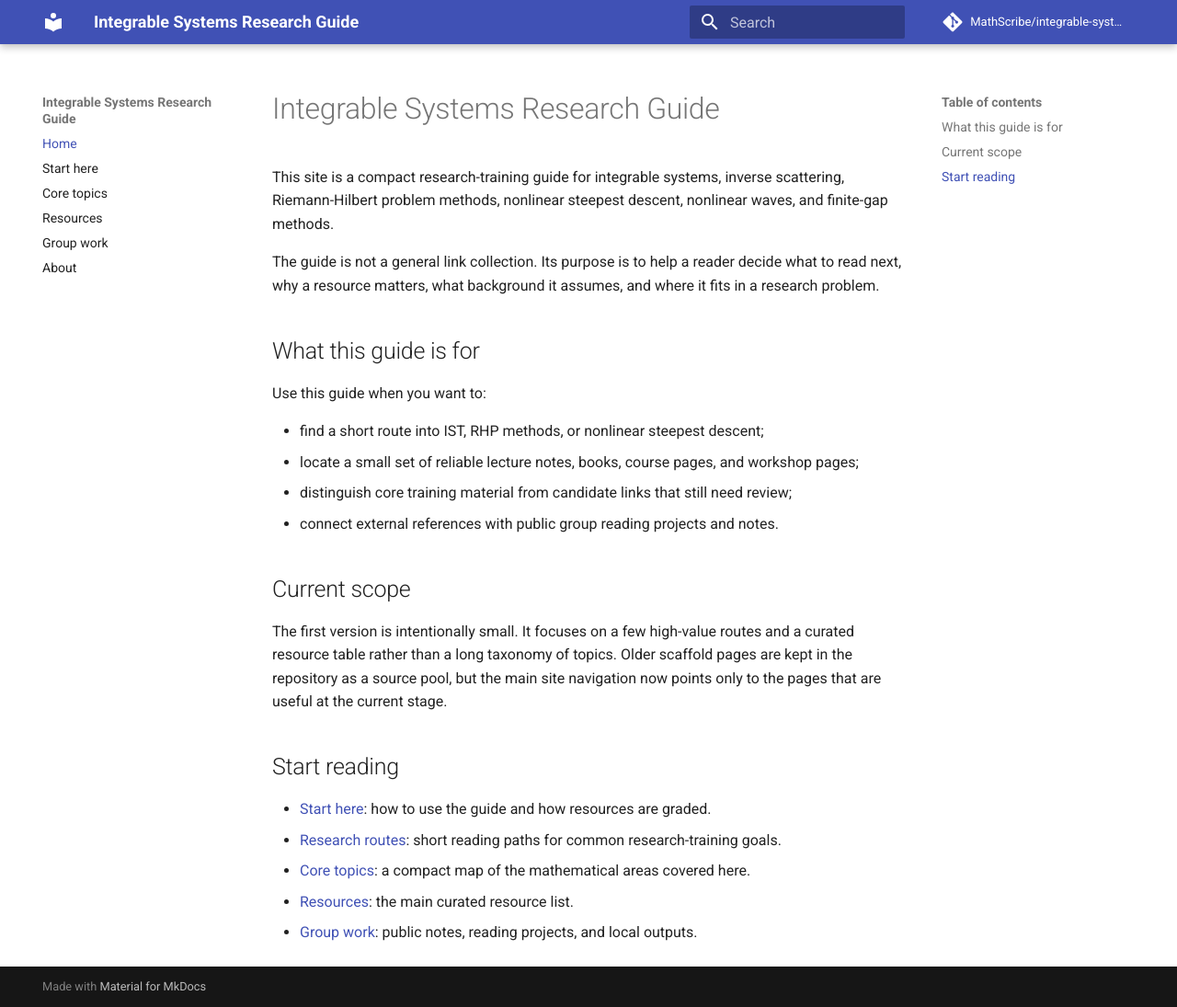
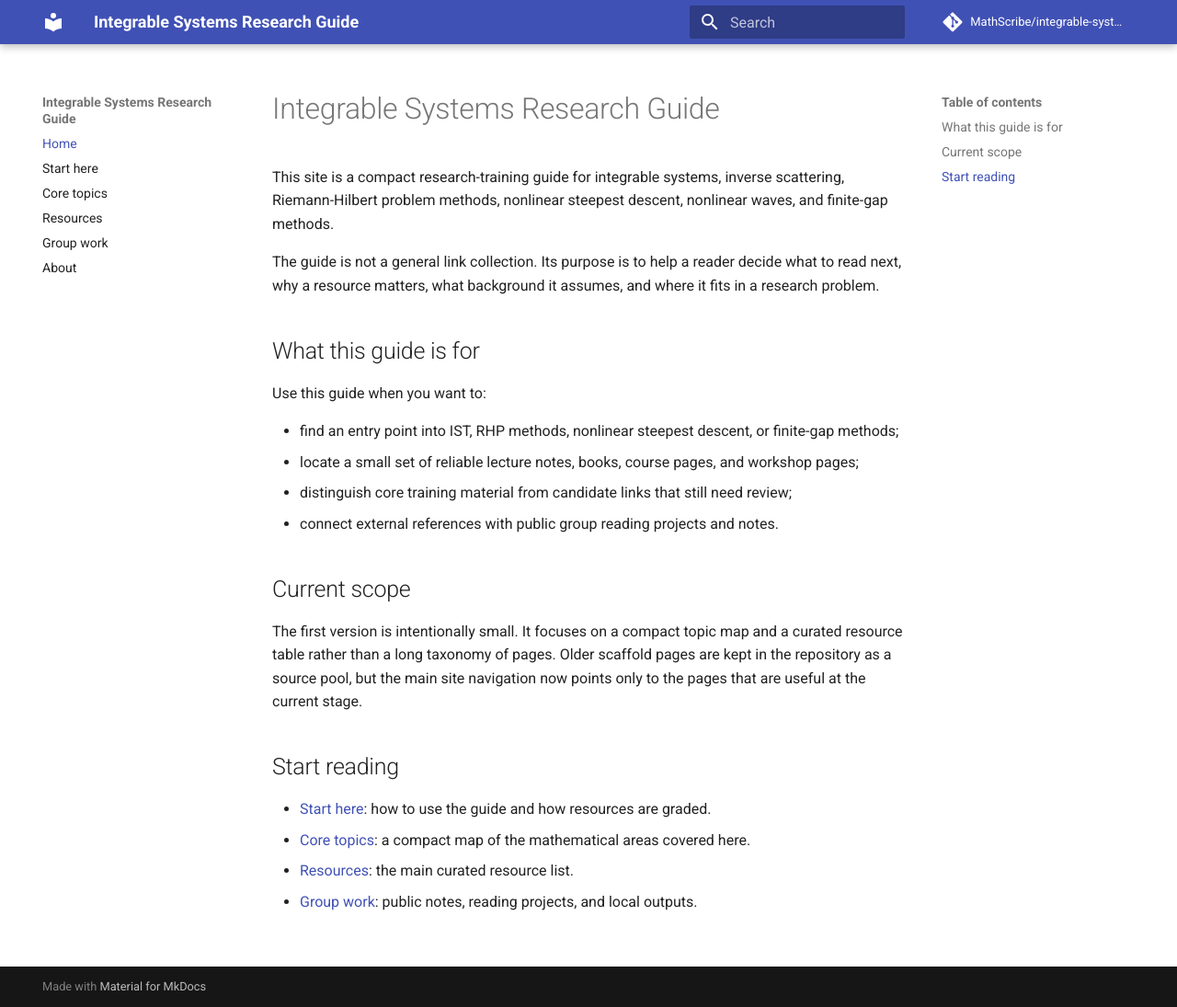
Before and after one commit to MathScribe/integrable-systems-guide, an MkDocs documentation site: the page built from docs/index.md, in a window 1280 px wide and 1095 px high. Shown: the whole window at 92% size. Built offline with MkDocs 1.6.1 and Material for MkDocs 9.7.7, drawn with Linux system fonts in a browser that asks for light colours; comment, search, counter and statistics services are not loaded.

Commit message:
Remove research routes from homepage

```diff
--- a/docs/index.md
+++ b/docs/index.md
@@ -8,19 +8,18 @@ The guide is not a general link collection. Its purpose is to help a reader deci
 
 Use this guide when you want to:
 
-- find a short route into IST, RHP methods, or nonlinear steepest descent;
+- find an entry point into IST, RHP methods, nonlinear steepest descent, or finite-gap methods;
 - locate a small set of reliable lecture notes, books, course pages, and workshop pages;
 - distinguish core training material from candidate links that still need review;
 - connect external references with public group reading projects and notes.
 
 ## Current scope
 
-The first version is intentionally small. It focuses on a few high-value routes and a curated resource table rather than a long taxonomy of topics. Older scaffold pages are kept in the repository as a source pool, but the main site navigation now points only to the pages that are useful at the current stage.
+The first version is intentionally small. It focuses on a compact topic map and a curated resource table rather than a long taxonomy of pages. Older scaffold pages are kept in the repository as a source pool, but the main site navigation now points only to the pages that are useful at the current stage.
 
 ## Start reading
 
 - [Start here](start-here.md): how to use the guide and how resources are graded.
-- [Research routes](routes.md): short reading paths for common research-training goals.
 - [Core topics](topics.md): a compact map of the mathematical areas covered here.
 - [Resources](resources.md): the main curated resource list.
 - [Group work](group-work.md): public notes, reading projects, and local outputs.
```
